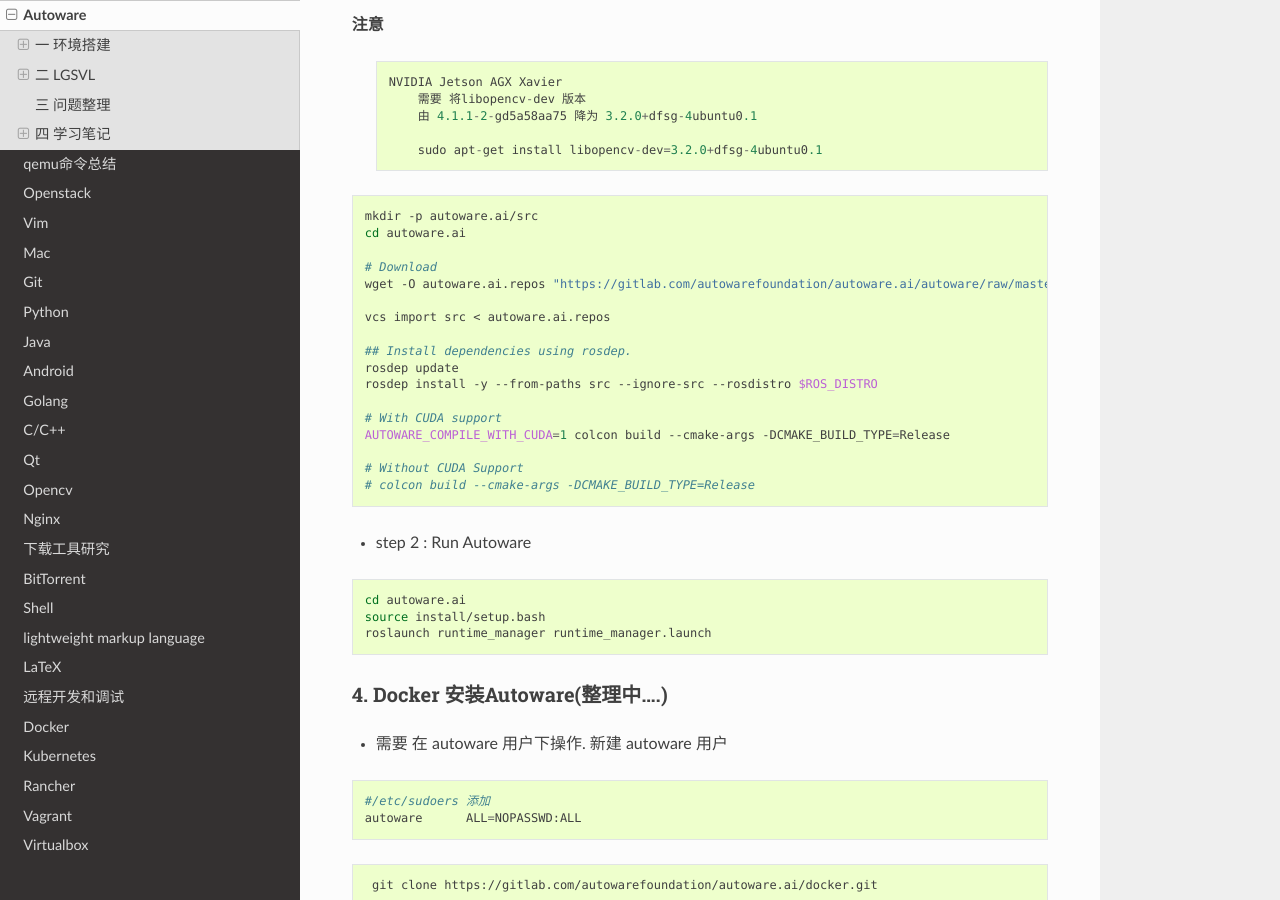
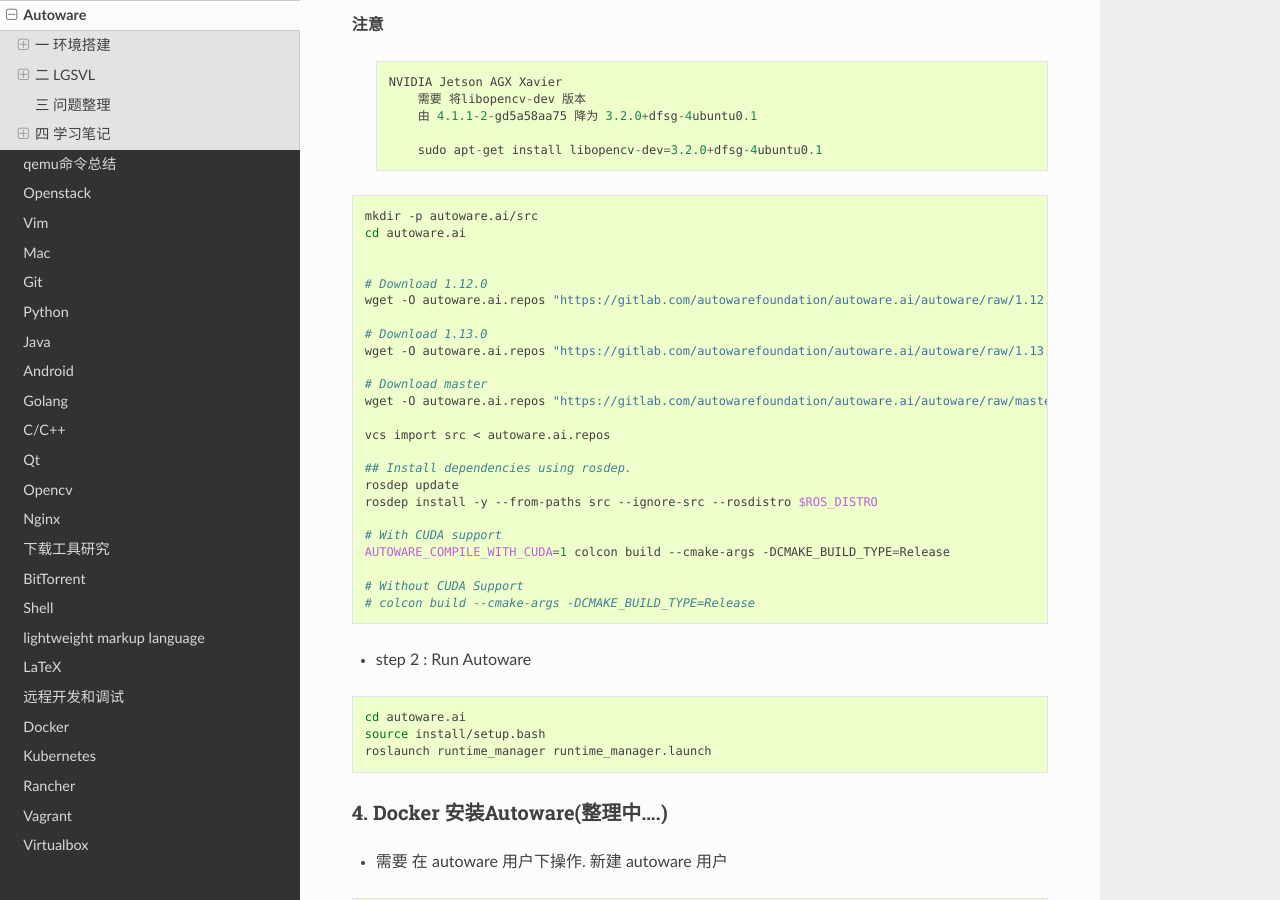
Before and after one commit to my-rds-store/my_space, a Sphinx documentation site: the page built from source/autoware/index.rst, in a window 1280 px wide and 900 px high, scrolled down 2433 px. Built offline with Sphinx 7.4.7 and the Read the Docs theme 2.0.0, drawn with Linux system fonts in a browser that asks for light colours.

Commit message:
updae ..

```diff
--- a/source/autoware/index.rst
+++ b/source/autoware/index.rst
@@ -149,7 +149,14 @@
     mkdir -p autoware.ai/src
     cd autoware.ai
 
-    # Download
+
+    # Download 1.12.0
+    wget -O autoware.ai.repos "https://gitlab.com/autowarefoundation/autoware.ai/autoware/raw/1.12.0/autoware.ai.repos?inline=false"
+
+    # Download 1.13.0
+    wget -O autoware.ai.repos "https://gitlab.com/autowarefoundation/autoware.ai/autoware/raw/1.13.0/autoware.ai.repos?inline=false"
+
+    # Download master
     wget -O autoware.ai.repos "https://gitlab.com/autowarefoundation/autoware.ai/autoware/raw/master/autoware.ai.repos?inline=false"
 
     vcs import src < autoware.ai.repos
```
